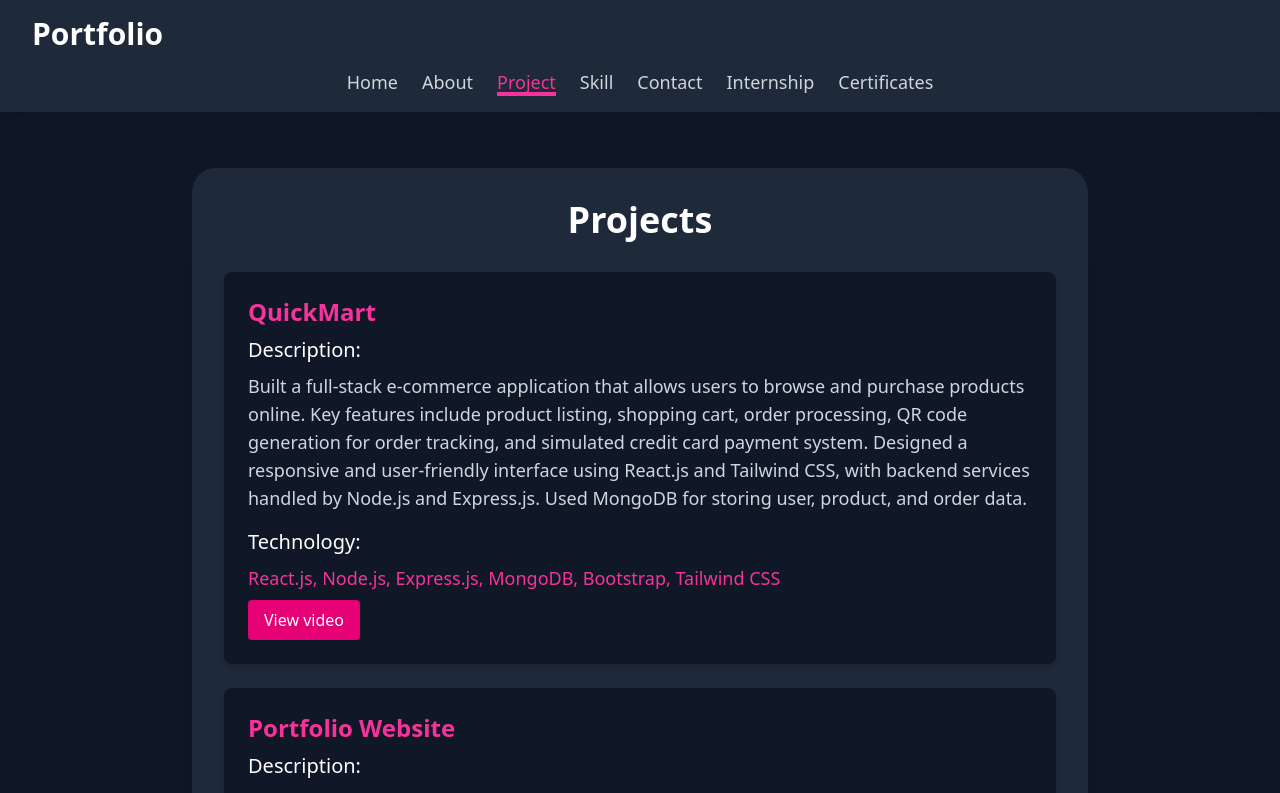
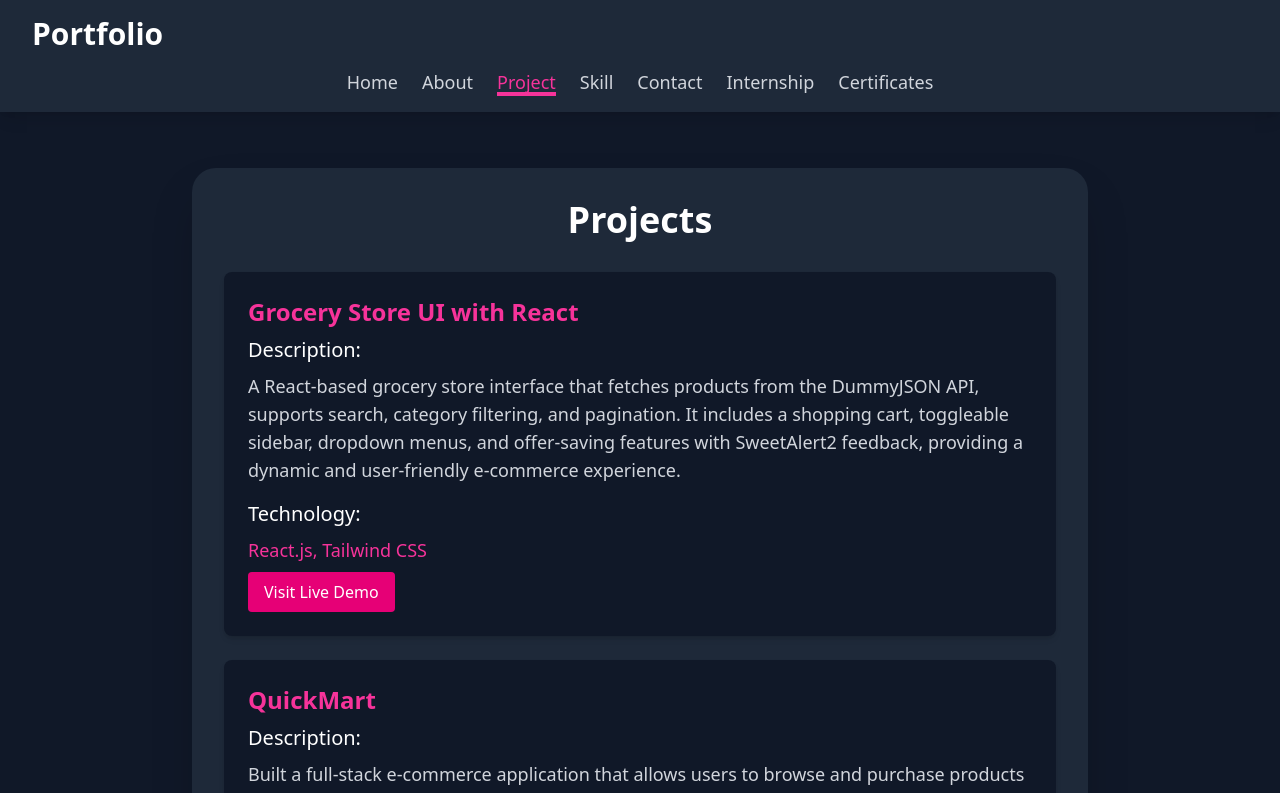
Before and after one commit to G-RagulDharma/My-Portfolio, a React (Vite) app: page /project in a window 1280 px wide. Shown: the top 793 px of the page. Built offline with nearby package versions, Linux system fonts and the light colour scheme.

Commit message:
update:New Project

```diff
--- a/src/components/Home.jsx
+++ b/src/components/Home.jsx
@@ -11,7 +11,7 @@ const Home = (props) => {
 
       <div className="w-64 sm:w-72 lg:w-80 h-64 sm:h-72 lg:h-80 mt-6 lg:mt-0 lg:ml-8 rounded-full shadow-2xl bg-gradient-to-br from-gray-900 to-gray-800 p-1 border-4 border-transparent overflow-hidden">
         <img
-          src={`${import.meta.env.BASE_URL}assets/Profile.jpg`}
+          src={`${import.meta.env.BASE_URL}assets/Me.jpg`}
           className="w-full h-full object-cover rounded-full"
           alt="Profile"
         />
--- a/src/components/Internship.jsx
+++ b/src/components/Internship.jsx
@@ -3,6 +3,13 @@ import React, { useState } from "react"
 const Internship = (props) => {
     const [activeCertificate, setActiveCertificate] = useState(null);
     const internships = [
+        {
+            company: 'DCE Technology',
+            title: 'Full Stack Developer',
+            duration: 'Dec 2,2024 - May 2,2025',
+            technology: 'React.js, Python Flask, Tailwind CSS',
+            internshipSrc: `${import.meta.env.BASE_URL}assets/Full Stack Intern.pdf`
+        },
         {
             company: 'DCE Technology',
             title: 'QuickMart',
--- a/src/components/Project.jsx
+++ b/src/components/Project.jsx
@@ -1,28 +1,35 @@
 import React, { useState } from 'react';
 
 const Project = () => {
-  const [activeVideo,setActiveVideo]=useState(null);
+  const [activeVideo, setActiveVideo] = useState(null);
   const projects = [
+    {
+      name: 'Grocery Store UI with React',
+      description:
+        'A React-based grocery store interface that fetches products from the DummyJSON API, supports search, category filtering, and pagination. It includes a shopping cart, toggleable sidebar, dropdown menus, and offer-saving features with SweetAlert2 feedback, providing a dynamic and user-friendly e-commerce experience.',
+      technology: 'React.js, Tailwind CSS',
+      liveUrl: `https://groceryui.netlify.app/`
+    },
     {
       name: 'QuickMart',
       description:
         'Built a full-stack e-commerce application that allows users to browse and purchase products online. Key features include product listing, shopping cart, order processing, QR code generation for order tracking, and simulated credit card payment system. Designed a responsive and user-friendly interface using React.js and Tailwind CSS, with backend services handled by Node.js and Express.js. Used MongoDB for storing user, product, and order data.',
       technology: 'React.js, Node.js, Express.js, MongoDB, Bootstrap, Tailwind CSS',
-      videoSrc:`${import.meta.env.BASE_URL}assets/Quickmart.mp4`
+      videoSrc: `${import.meta.env.BASE_URL}assets/Quickmart.mp4`
     },
     {
       name: 'Portfolio Website',
       description:
         'A personal portfolio website built using the MERN stack (MongoDB, Express.js, React, and Node.js) to showcase my skills, projects, and experience as a Full Stack Developer. The site includes sections like About Me, Projects, Skills, Resume, and Contact, all presented with a clean and responsive design. It demonstrates my ability to build full-stack web applications, handle both front-end and back-end development, and create smooth user experiences. This website serves as a platform for potential employers and collaborators to explore my work and get in touch.',
       technology: 'React.js, Node.js, Express.js, MongoDB',
-      videoSrc:`${import.meta.env.BASE_URL}assets/Portfolio_Website.mp4`
+      videoSrc: `${import.meta.env.BASE_URL}assets/Portfolio_Website.mp4`
     },
     {
       name: 'Online Food Management System',
       description:
         'Created a basic web application to manage food items and orders. The system supports core operations like adding, updating, and deleting food items, as well as placing and viewing orders. The interface was built using HTML and CSS, with PHP handling the server-side logic and MySQL used for data storage. Focused on implementing essential features with a simple and clean UI.',
       technology: 'PHP, HTML, CSS, MySQL',
-      videoSrc:`${import.meta.env.BASE_URL}assets/online_food_management.mp4`
+      videoSrc: `${import.meta.env.BASE_URL}assets/online_food_management.mp4`
     },
     {
       name: 'School Management System (CRUD)',
@@ -47,23 +54,32 @@ const Project = () => {
             <h4 className="text-lg sm:text-xl font-medium text-white mb-2">Technology:</h4>
             <p className="text-base sm:text-lg text-pink-500">{project.technology}</p>
 
-           {project.videoSrc && (
+            {project.liveUrl ? (
+              <a
+                href={project.liveUrl}
+                target="_blank"
+                rel="noopener noreferrer"
+                className="bg-pink-600 text-white px-4 py-2 mt-2 rounded hover:bg-pink-700 transition cursor-pointer inline-block"
+              >
+                Visit Live Demo
+              </a>
+            ) : project.videoSrc ? (
               <>
-            <button onClick={()=>setActiveVideo(activeVideo===index?null:index)}
+                <button
+                  onClick={() => setActiveVideo(activeVideo === index ? null : index)}
                   className="bg-pink-600 text-white px-4 py-2 mt-2 rounded hover:bg-pink-700 transition cursor-pointer"
                 >
-              {activeVideo===index?'Hide Video':'View video'}
+                  {activeVideo === index ? 'Hide Video' : 'View Video'}
                 </button>
-            {activeVideo===index&&(
+                {activeVideo === index && (
                   <video
                     src={project.videoSrc}
                     controls
-                className='mt-4 w-full rounded-lg'
+                    className="mt-4 w-full rounded-lg"
                   />
                 )}
-
               </>
-           )}
+            ) : null}
           </div>
         ))}
       </div>
```
Also changed, not shown: public/assets/Me.jpg (added), 1 other file (tests, documents, lock files or other folders). Lines whose indentation alone changed are shown as unchanged.
